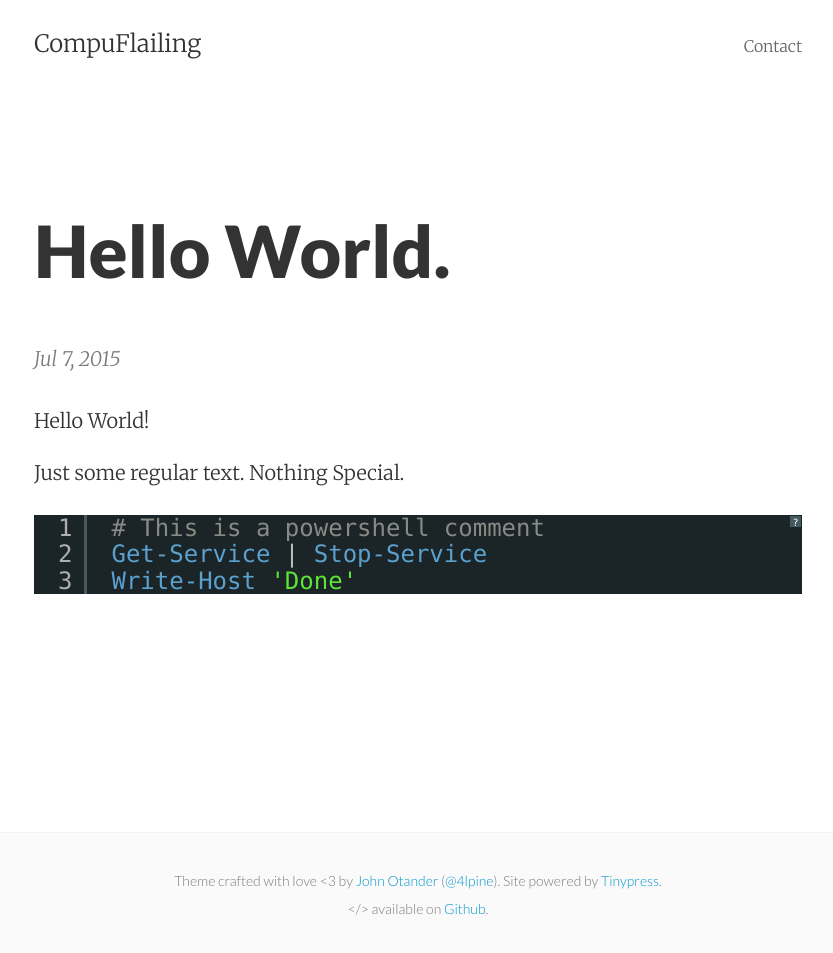
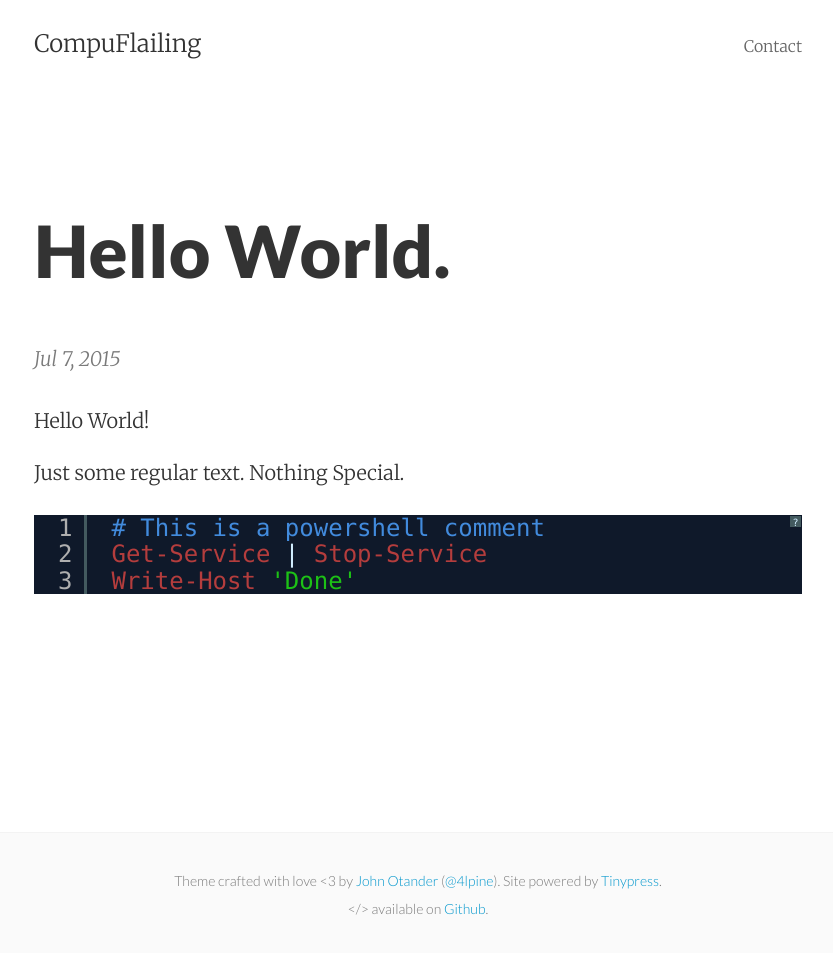
Before and after one commit to RandomNoun7/RandomNoun7.github.io, a Jekyll site: the page built from _posts/2015-07-07-hello-world.markdown, in a window 1280 px wide. Shown: the whole page, without its empty margins (222-1055 px from the left). Built offline with Jekyll 4.4.1, drawn with Linux system fonts in a browser that asks for light colours.

Commit message:
try new theme

```diff
--- a/_includes/head.html
+++ b/_includes/head.html
@@ -23,6 +23,6 @@
     <script type="text/javascript" src="/js/shAutoloader.js"></script>
     <script type="text/javascript" src="/js/shBrushPowerShell.js"></script>
     <link rel="stylesheet" href="{{ "/css/shCore.css" | prepend: site.baseurl }}" type="text/css">
-    <link rel="stylesheet" href="{{ "/css/shThemeRDark.css" | prepend: site.baseurl }}" type="text/css">
+    <link rel="stylesheet" href="{{ "/css/shThemeMidnight.css" | prepend: site.baseurl }}" type="text/css">
     <script type="text/javascript">SyntaxHighlighter.all();</script>
 </head>
```
